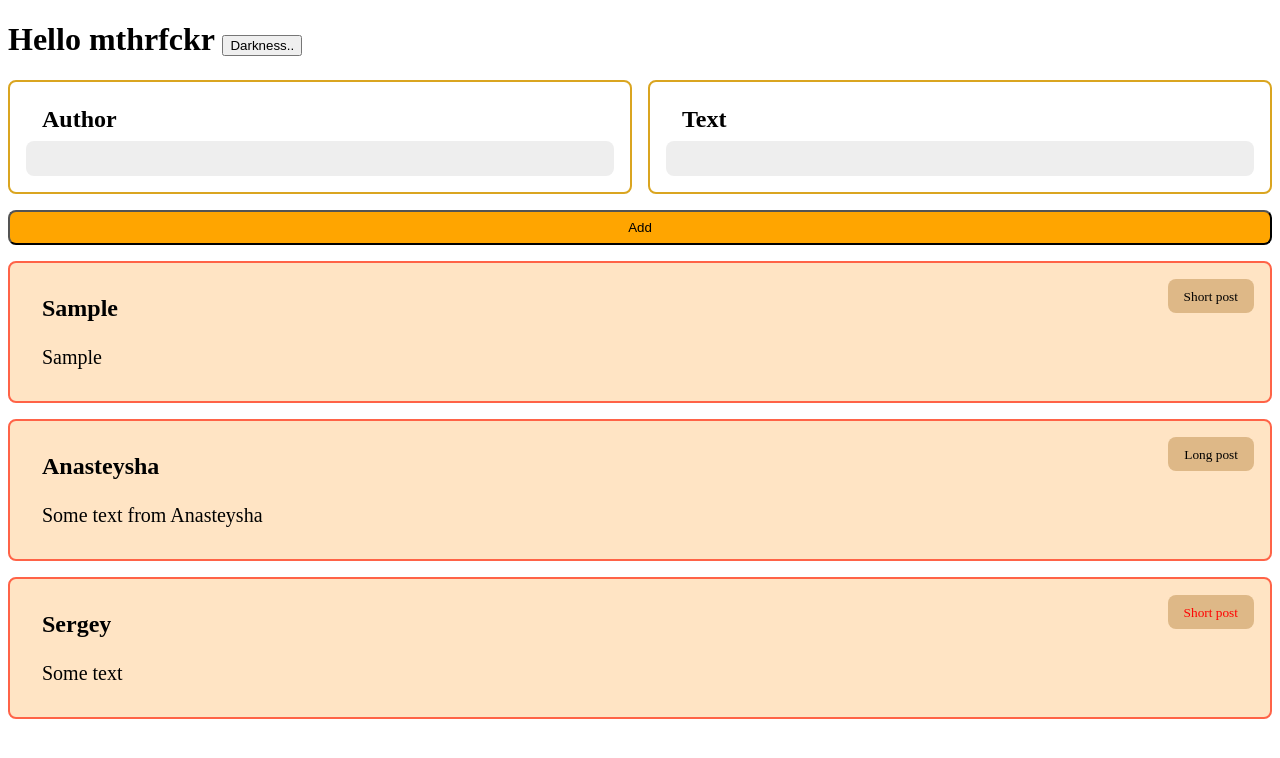
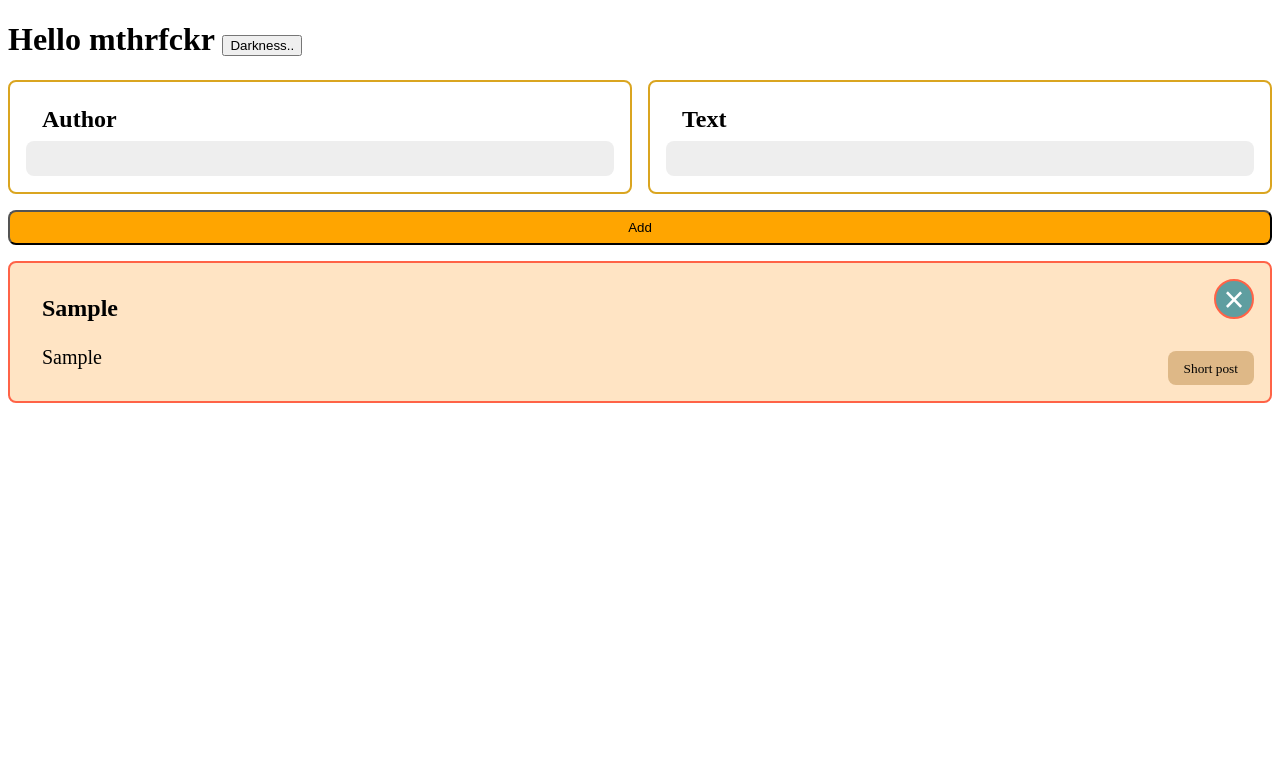
Before and after one commit to SergeyTheHuman/ng-course-vm, an Angular app: page / in a window 1280 px wide. Both pictures are taken after typing "Sample", "Sample" into the empty fields and a click on the button "Add". Shown: the top 758 px of the page. Built offline with nearby package versions, Linux system fonts and the light colour scheme.

Commit message:
video #27

```diff
--- a/src/app/app.component.html
+++ b/src/app/app.component.html
@@ -15,12 +15,13 @@
 	<div>
 		<mv-post
 			*ngFor="let post of posts.reverse()"
+			(onRemove)="removePost($event)"
 			[post]="post"
 		>
-         <div #size>
-            <small *ngIf="post.text.length > 10; else short">Long post</small>
-            <ng-template #short><small>Short post</small></ng-template>
-         </div>
-      </mv-post>
+			<div #size>
+				<small *ngIf="post.text.length > 10; else short">Long post</small>
+				<ng-template #short><small>Short post</small></ng-template>
+			</div>
+		</mv-post>
 	</div>
 </div>
--- a/src/app/app.component.scss
+++ b/src/app/app.component.scss
@@ -20,5 +20,5 @@
 }
 
 .green {
-   color: rgb(255, 0, 0);
+	color: rgb(255, 0, 0);
 }
--- a/src/app/app.component.ts
+++ b/src/app/app.component.ts
@@ -9,16 +9,7 @@ import { IPost } from './post/post.interface'
 export class AppComponent {
 	inputValue: string = 'Random input value'
 	lightMode: boolean = true
-	posts: IPost[] = [
-		{
-			author: 'Sergey',
-			text: 'Some text',
-		},
-		{
-			author: 'Anasteysha',
-			text: 'Some text from Anasteysha',
-		},
-	]
+	posts: IPost[] = []
 
 	constructor() {}
 
@@ -29,4 +20,8 @@ export class AppComponent {
 	public onInput(event: Event) {
 		this.inputValue = (event.target as HTMLInputElement).value
 	}
+
+	removePost(id: number) {
+		this.posts = this.posts.filter((post) => post.id !== id)
+	}
 }
--- a/src/app/post-form/post-form/post-form.component.ts
+++ b/src/app/post-form/post-form/post-form.component.ts
@@ -38,6 +38,7 @@ export class PostFormComponent {
 		}
 
 		const newPost = {
+			id: Math.random() * Math.random(),
 			author: this.author,
 			text: this.text,
 		}
--- a/src/app/post/post.component.html
+++ b/src/app/post/post.component.html
@@ -1,7 +1,13 @@
 <article class="post">
 	<h3>{{ post.author }}</h3>
 	<p class="description">{{ post.text }}</p>
-   <div class="size">
-      <ng-content></ng-content>
-   </div>
+	<div class="size">
+		<ng-content></ng-content>
+	</div>
+	<button
+		class="delete"
+		(click)="remove(post.id)"
+	>
+		&times;
+	</button>
 </article>
--- a/src/app/post/post.component.scss
+++ b/src/app/post/post.component.scss
@@ -23,11 +23,25 @@
 
 	.size {
 		position: absolute;
-      top: 1rem;
+		bottom: 1rem;
 		right: 1rem;
 		background-color: burlywood;
 		border-radius: 8px;
-      padding: .5rem 1rem;
+		padding: 0.5rem 1rem;
 		display: inline-block;
 	}
+
+	.delete {
+		position: absolute;
+		top: 1rem;
+		right: 1rem;
+		font-size: 2.25rem;
+		line-height: 1;
+		border-radius: 100%;
+		width: 40px;
+		height: 40px;
+		border: 2px solid tomato;
+		color: white;
+		background-color: cadetblue;
 	}
+}
--- a/src/app/post/post.component.ts
+++ b/src/app/post/post.component.ts
@@ -1,10 +1,11 @@
 import {
 	AfterContentInit,
-	AfterViewInit,
 	Component,
 	ContentChild,
 	ElementRef,
+	EventEmitter,
 	Input,
+	Output,
 } from '@angular/core'
 import { IPost } from './post.interface'
 
@@ -13,24 +14,23 @@ import { IPost } from './post.interface'
 	styleUrls: ['./post.component.scss'],
 	templateUrl: './post.component.html',
 })
-export class PostComponent implements AfterViewInit, AfterContentInit {
+export class PostComponent implements AfterContentInit {
 	@Input()
 	post!: IPost
 
 	@ContentChild('size')
 	sizeRef?: ElementRef
 
-	ngAfterViewInit() {
-		// console.log(Math.random())
-		// console.log(this.sizeRef)
+	@Output()
+	onRemove: EventEmitter<number> = new EventEmitter<number>()
 
-		// if (Math.random() > 0.5) {
-		// 	this.sizeRef?.nativeElement.classList.add('green')
-		// }
-	}
 	ngAfterContentInit() {
 		if (Math.random() > 0.5) {
 			this.sizeRef?.nativeElement.classList.add('green')
 		}
 	}
+
+	remove(id: number) {
+		this.onRemove.emit(id)
+	}
 }
--- a/src/app/post/post.interface.ts
+++ b/src/app/post/post.interface.ts
@@ -1,4 +1,5 @@
 export interface IPost {
+	id: number
 	author: string
 	text: string
 }
```
Lines whose indentation alone changed are shown as unchanged.
